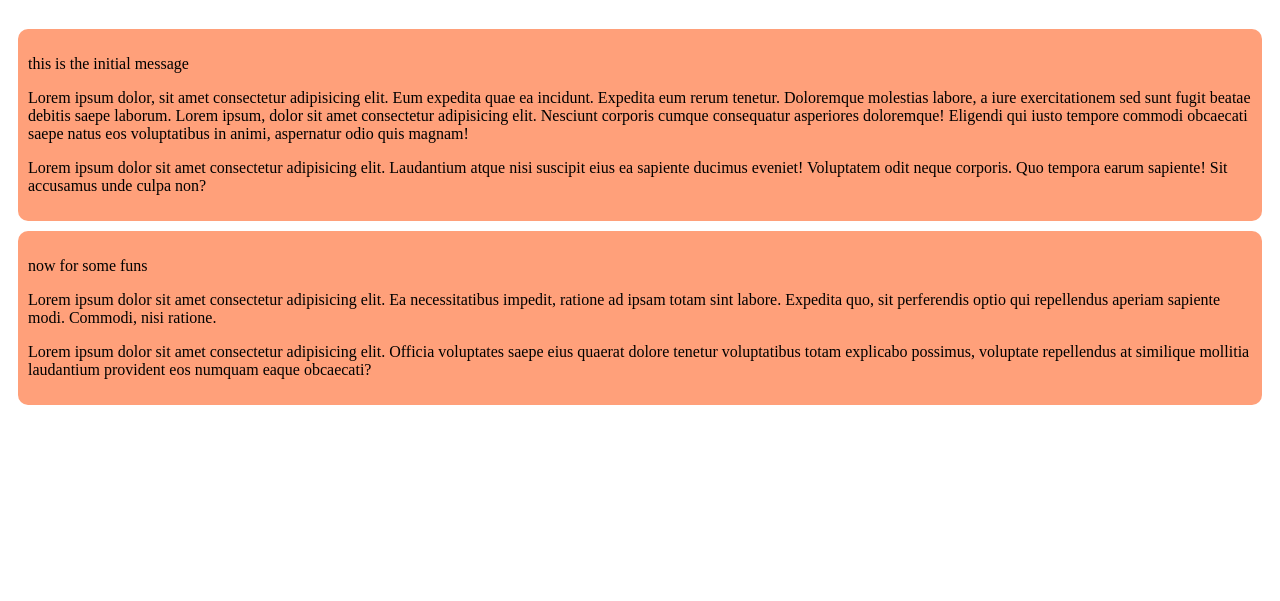
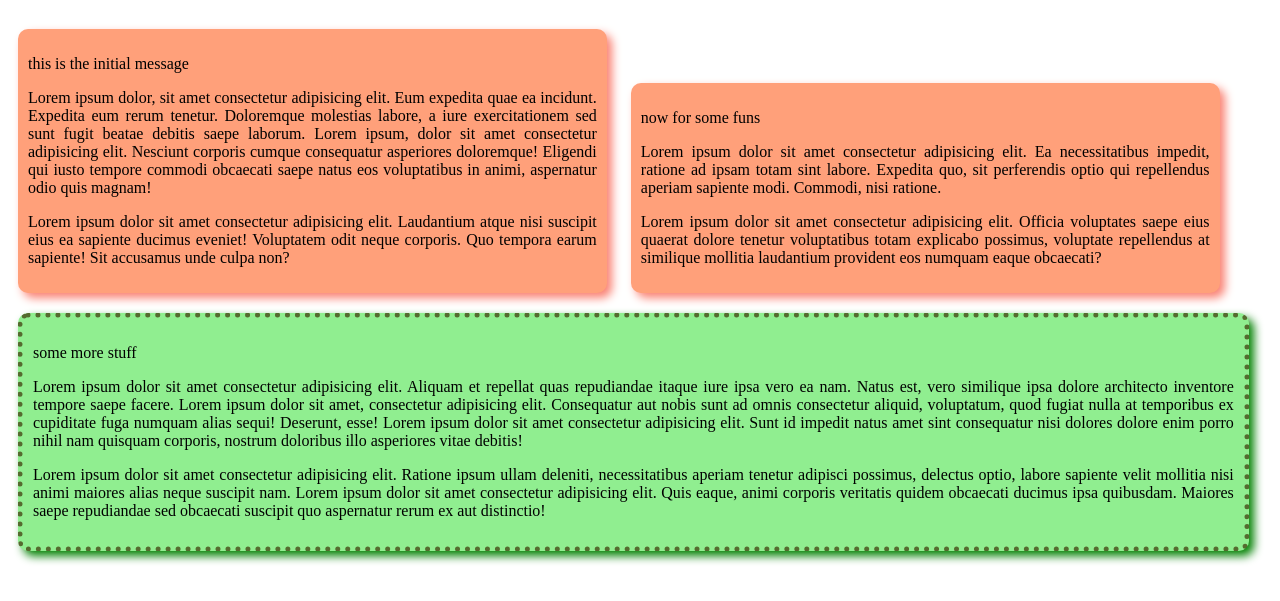
Before and after one commit to Ostitter-Anondo/another-repo, a plain HTML site: page index.html in a window 1280 px wide. Shown: the part 69-670 px from the top of the page. Drawn offline with Linux system fonts and the light colour scheme.

Commit message:
added another blog item and some changes to the stylesheet

```diff
--- a/index.html
+++ b/index.html
@@ -22,5 +22,17 @@
         <p>Lorem ipsum dolor sit amet consectetur adipisicing elit. Ea necessitatibus impedit, ratione ad ipsam totam sint labore. Expedita quo, sit perferendis optio qui repellendus aperiam sapiente modi. Commodi, nisi ratione.</p>
         <p>Lorem ipsum dolor sit amet consectetur adipisicing elit. Officia voluptates saepe eius quaerat dolore tenetur voluptatibus totam explicabo possimus, voluptate repellendus at similique mollitia laudantium provident eos numquam eaque obcaecati?</p>
     </div>
+    <div id="funny">
+        <p>some more stuff</p>
+        <p>
+            Lorem ipsum dolor sit amet consectetur adipisicing elit. Aliquam et repellat quas repudiandae itaque iure ipsa vero ea nam. Natus est, vero similique ipsa dolore architecto inventore tempore saepe facere.
+            Lorem ipsum dolor sit amet, consectetur adipisicing elit. Consequatur aut nobis sunt ad omnis consectetur aliquid, voluptatum, quod fugiat nulla at temporibus ex cupiditate fuga numquam alias sequi! Deserunt, esse!
+            Lorem ipsum dolor sit amet consectetur adipisicing elit. Sunt id impedit natus amet sint consequatur nisi dolores dolore enim porro nihil nam quisquam corporis, nostrum doloribus illo asperiores vitae debitis!
+        </p>
+        <p>
+            Lorem ipsum dolor sit amet consectetur adipisicing elit. Ratione ipsum ullam deleniti, necessitatibus aperiam tenetur adipisci possimus, delectus optio, labore sapiente velit mollitia nisi animi maiores alias neque suscipit nam.
+            Lorem ipsum dolor sit amet consectetur adipisicing elit. Quis eaque, animi corporis veritatis quidem obcaecati ducimus ipsa quibusdam. Maiores saepe repudiandae sed obcaecati suscipit quo aspernatur rerum ex aut distinctio!
+        </p>
+    </div>
 </body>
 </html>
--- a/styles/style.css
+++ b/styles/style.css
@@ -3,9 +3,21 @@ div{
     border-radius: 10px;
     padding: 10px;
     margin: 10px;
+    display: inline-block;
+    width: 45%;
+    box-shadow: 5px 5px 10px salmon;
+    text-align: justify;
 }
 .headline{
     display: inline-block;
     background-color: lightpink;
     border-radius: 10px;
 }
+#funny{
+    display: block;
+    width: 95%;
+    background-color: lightgreen;
+    border-radius: 10px;
+    border: 5px dotted darkolivegreen;
+    box-shadow: 5px 5px 10px green;
+}
```
